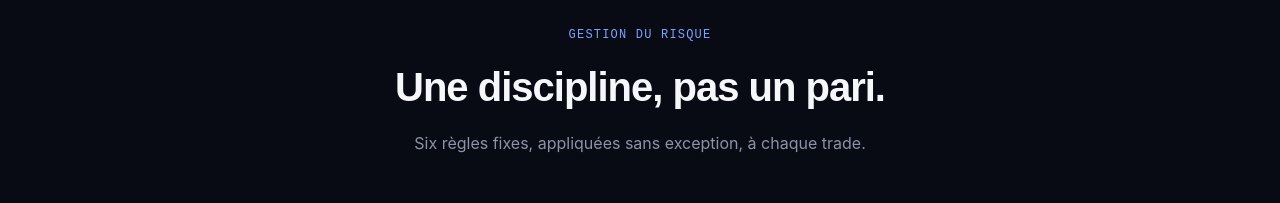
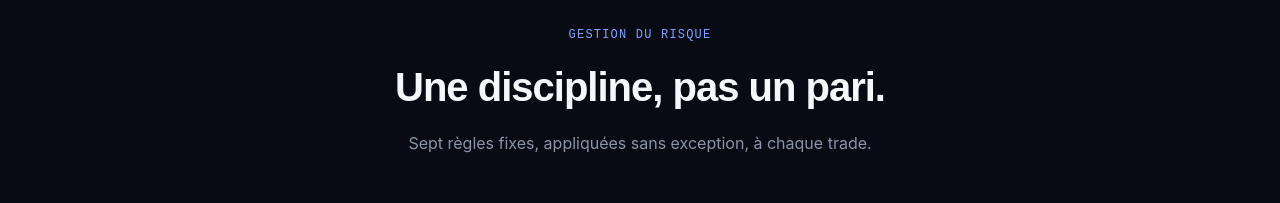
Before and after one commit to Qrypton4/Qrypton-Prenium, a Next.js app: page / in a window 1280 px wide. Shown: the part 1420-1623 px from the top of the page. Built offline with nearby package versions, Linux system fonts and the light colour scheme; no server answers.

Commit message:
Update number of rules from six to seven

```diff
--- a/app/page.tsx
+++ b/app/page.tsx
@@ -94,7 +94,7 @@ export default async function Home() {
               Une discipline, pas un pari.
             </h2>
             <p className="text-muted mt-3.5">
-              Six règles fixes, appliquées sans exception, à chaque trade.
+              Sept règles fixes, appliquées sans exception, à chaque trade.
             </p>
           </div>
           <Reveal>
```
